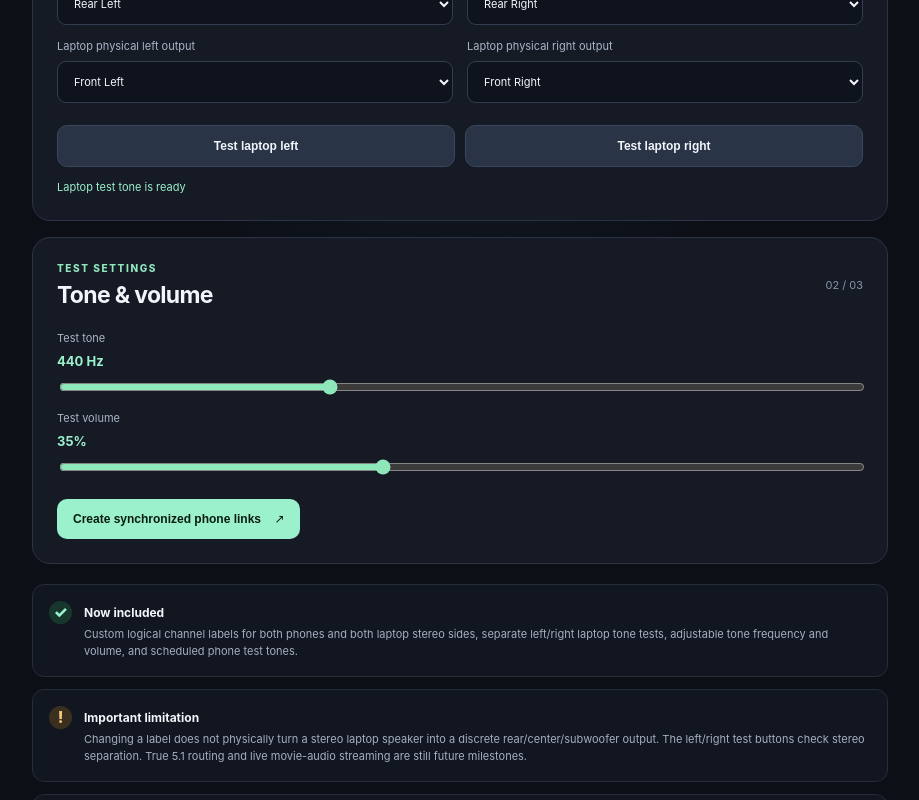
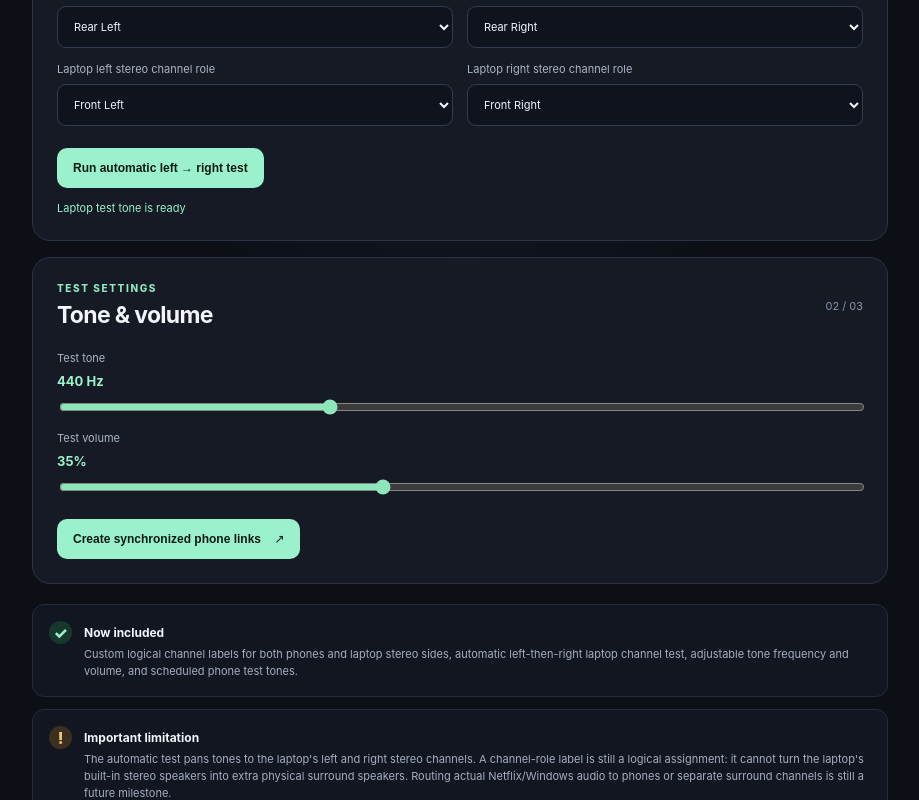
Before and after one commit to shyamv1508/Project-sound, a React (Vite) app: page / in a window 1280 px wide. Shown: the part 720-1520 px from the top of the page, without its empty margins (180-1099 px from the left). Built offline with nearby package versions, Linux system fonts and the light colour scheme.

Commit message:
Automate laptop left and right stereo channel test

```diff
--- a/src/main.jsx
+++ b/src/main.jsx
@@ -102,17 +102,20 @@ function Controller() {
   const [copied, setCopied] = useState('');
   const [laptopStatus, setLaptopStatus] = useState('Laptop test tone is ready');
 
-  async function testLaptop(side) {
+  async function testLaptopStereo() {
     try {
       const AudioContextClass = window.AudioContext || window.webkitAudioContext;
       if (!AudioContextClass) throw new Error('Web Audio is not supported in this browser.');
       const context = new AudioContextClass();
       await context.resume();
-      playTone(context, context.currentTime + 0.05, hz, volume, side === 'left' ? -1 : 1);
-      setLaptopStatus(`Playing on laptop ${side} output — assigned as ${side === 'left' ? laptopLeftRole : laptopRightRole}`);
-      window.setTimeout(() => context.close().catch(() => {}), 1200);
+      const now = context.currentTime + 0.12;
+      // Pan each tone to the corresponding side of the laptop's default stereo output.
+      playTone(context, now, hz, volume, -1, 0.45);
+      playTone(context, now + 0.8, hz, volume, 1, 0.45);
+      setLaptopStatus(`Automatic stereo test: left channel (${laptopLeftRole}), then right channel (${laptopRightRole})`);
+      window.setTimeout(() => context.close().catch(() => {}), 1800);
     } catch (error) {
-      setLaptopStatus(error.message || 'Could not play laptop test tone.');
+      setLaptopStatus(error.message || 'Could not play laptop stereo test.');
     }
   }
 
@@ -157,16 +160,15 @@ function Controller() {
 
     <section className="panel">
       <div className="panel-heading"><div><div className="eyebrow">CUSTOMIZE YOUR SETUP</div><h2>Speaker assignments</h2></div><span className="step">01 / 03</span></div>
-      <p className="muted">Assign logical surround roles to each device. These labels customize your layout; a normal laptop headphone/speaker output is still stereo, not a true multichannel Windows device.</p>
+      <p className="muted">The app automatically sends left-channel test audio to the laptop's left stereo channel and right-channel test audio to its right stereo channel. Choose the logical role you want each side to represent; you do not need to select separate physical speakers in Windows.</p>
       <div className="controls">
         <label>Phone 1 channel<select value={leftRole} onChange={e => setLeftRole(e.target.value)}>{roleOptions.filter(x => x !== rightRole).map(x => <option key={x}>{x}</option>)}</select></label>
         <label>Phone 2 channel<select value={rightRole} onChange={e => setRightRole(e.target.value)}>{roleOptions.filter(x => x !== leftRole).map(x => <option key={x}>{x}</option>)}</select></label>
-        <label>Laptop physical left output<select value={laptopLeftRole} onChange={e => setLaptopLeftRole(e.target.value)}>{roleOptions.filter(x => x !== laptopRightRole).map(x => <option key={x}>{x}</option>)}</select></label>
-        <label>Laptop physical right output<select value={laptopRightRole} onChange={e => setLaptopRightRole(e.target.value)}>{roleOptions.filter(x => x !== laptopLeftRole).map(x => <option key={x}>{x}</option>)}</select></label>
+        <label>Laptop left stereo channel role<select value={laptopLeftRole} onChange={e => setLaptopLeftRole(e.target.value)}>{roleOptions.filter(x => x !== laptopRightRole).map(x => <option key={x}>{x}</option>)}</select></label>
+        <label>Laptop right stereo channel role<select value={laptopRightRole} onChange={e => setLaptopRightRole(e.target.value)}>{roleOptions.filter(x => x !== laptopLeftRole).map(x => <option key={x}>{x}</option>)}</select></label>
       </div>
       <div className="button-row">
-        <button className="secondary" onClick={() => testLaptop('left')}>Test laptop left</button>
-        <button className="secondary" onClick={() => testLaptop('right')}>Test laptop right</button>
+        <button className="primary" onClick={testLaptopStereo}>Run automatic left → right test</button>
       </div>
       <p className="inline-status">{laptopStatus}</p>
     </section>
@@ -186,8 +188,8 @@ function Controller() {
     </section>
 
     <section className="limits">
-      <div className="limit"><span className="limit-icon">✓</span><div><b>Now included</b><p>Custom logical channel labels for both phones and both laptop stereo sides, separate left/right laptop tone tests, adjustable tone frequency and volume, and scheduled phone test tones.</p></div></div>
-      <div className="limit"><span className="limit-icon warning">!</span><div><b>Important limitation</b><p>Changing a label does not physically turn a stereo laptop speaker into a discrete rear/center/subwoofer output. The left/right test buttons check stereo separation. True 5.1 routing and live movie-audio streaming are still future milestones.</p></div></div>
+      <div className="limit"><span className="limit-icon">✓</span><div><b>Now included</b><p>Custom logical channel labels for both phones and laptop stereo sides, automatic left-then-right laptop channel test, adjustable tone frequency and volume, and scheduled phone test tones.</p></div></div>
+      <div className="limit"><span className="limit-icon warning">!</span><div><b>Important limitation</b><p>The automatic test pans tones to the laptop's left and right stereo channels. A channel-role label is still a logical assignment: it cannot turn the laptop's built-in stereo speakers into extra physical surround speakers. Routing actual Netflix/Windows audio to phones or separate surround channels is still a future milestone.</p></div></div>
       <div className="limit"><span className="limit-icon warning">!</span><div><b>Browser and DRM limitations</b><p>A website cannot silently capture all Windows system audio. Tab/screen capture requires user permission and browser support; protected services such as Netflix may block capture or return muted audio.</p></div></div>
     </section>
     <footer>PHONE SURROUND · Experimental browser-only prototype · Test tones only; no audio is uploaded</footer>
```
